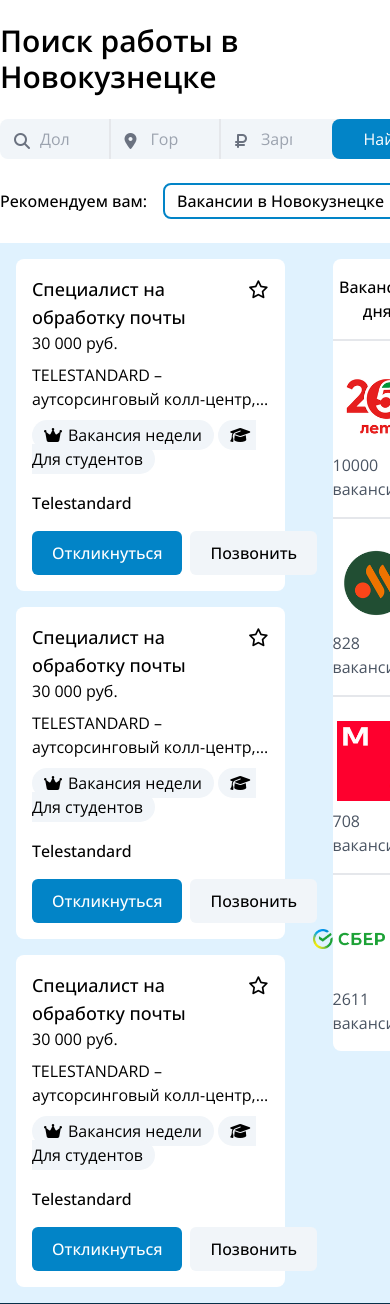
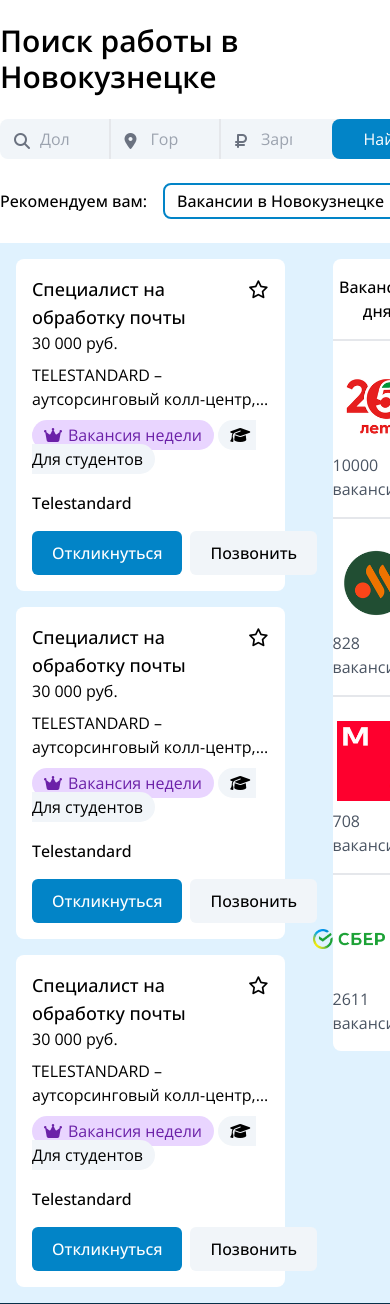
Before and after one commit to notnered/brainhunter-django, a Django app: page / in a window 390 px wide; the page is wider, and only the part inside the window is pictured. Shown: the part 77-1381 px from the top of that part. Run offline with Django 5.2, Linux system fonts and the light colour scheme; some libraries are stand-ins or nearby versions.

Commit message:
added burger menu for mobile devices

```diff
--- /dev/null
+++ b/brainHunter/mainApp/static/js/nav.js
@@ -0,0 +1,12 @@
+const burgerMenu = document.querySelector('#burgerMenu');
+const burgerToggle = document.querySelector('#burgerToggle');
+
+burgerToggle.addEventListener('click', () => {
+    burgerMenu.classList.toggle('hidden');
+});
+
+window.addEventListener('resize', () => {
+    if (window.innerWidth >= 1280){
+        burgerMenu.classList.add('hidden');
+    }
+});
--- a/brainHunter/mainApp/templates/index.html
+++ b/brainHunter/mainApp/templates/index.html
@@ -1,6 +1,6 @@
 {% extends 'base.html' %}
 
-{% block title %}BrainHunter{% endblock title %}
+{% block title %}Главная - BrainHunter{% endblock title %}
 
 {% load static %}
 
@@ -66,7 +66,7 @@
                                 <p class="line-clamp-2">TELESTANDARD – аутсорсинговый колл-центр, с опытом реализации проектов в различных сферах бизнеса. Оператором колл-центра у нас может работать любой человек, независимо от специальности и предыдущей профессии</p>
                             </div>
                             <div class="py-1">
-                                <span class="py-1 px-3 bg-slate-100 rounded-3xl"><i class="fa-solid fa-crown mr-1.5"></i>Вакансия недели</span>
+                                <span class="py-1 px-3 bg-purple-200 rounded-3xl text-purple-800"><i class="fa-solid fa-crown mr-1.5"></i>Вакансия недели</span>
                                 <span class="py-1 px-3 bg-slate-100 rounded-3xl"><i class="fa-solid fa-graduation-cap mr-1.5"></i>Для студентов</span>
                             </div>
                             <div class="company-name py-4">
@@ -92,7 +92,7 @@
                                 <p class="line-clamp-2">TELESTANDARD – аутсорсинговый колл-центр, с опытом реализации проектов в различных сферах бизнеса. Оператором колл-центра у нас может работать любой человек, независимо от специальности и предыдущей профессии</p>
                             </div>
                             <div class="py-1">
-                                <span class="py-1 px-3 bg-slate-100 rounded-3xl"><i class="fa-solid fa-crown mr-1.5"></i>Вакансия недели</span>
+                                <span class="py-1 px-3 bg-purple-200 rounded-3xl text-purple-800"><i class="fa-solid fa-crown mr-1.5"></i>Вакансия недели</span>
                                 <span class="py-1 px-3 bg-slate-100 rounded-3xl"><i class="fa-solid fa-graduation-cap mr-1.5"></i>Для студентов</span>
                             </div>
                             <div class="company-name py-4">
@@ -118,7 +118,7 @@
                                 <p class="line-clamp-2">TELESTANDARD – аутсорсинговый колл-центр, с опытом реализации проектов в различных сферах бизнеса. Оператором колл-центра у нас может работать любой человек, независимо от специальности и предыдущей профессии</p>
                             </div>
                             <div class="py-1">
-                                <span class="py-1 px-3 bg-slate-100 rounded-3xl"><i class="fa-solid fa-crown mr-1.5"></i>Вакансия недели</span>
+                                <span class="py-1 px-3 bg-purple-200 rounded-3xl text-purple-800"><i class="fa-solid fa-crown mr-1.5"></i>Вакансия недели</span>
                                 <span class="py-1 px-3 bg-slate-100 rounded-3xl"><i class="fa-solid fa-graduation-cap mr-1.5"></i>Для студентов</span>
                             </div>
                             <div class="company-name py-4">
```
